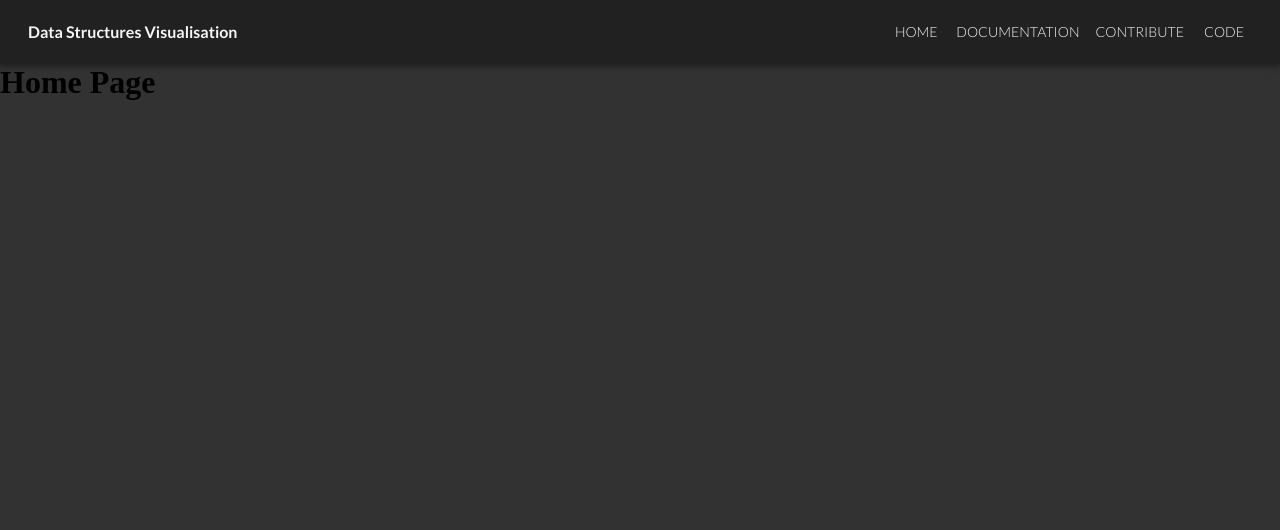
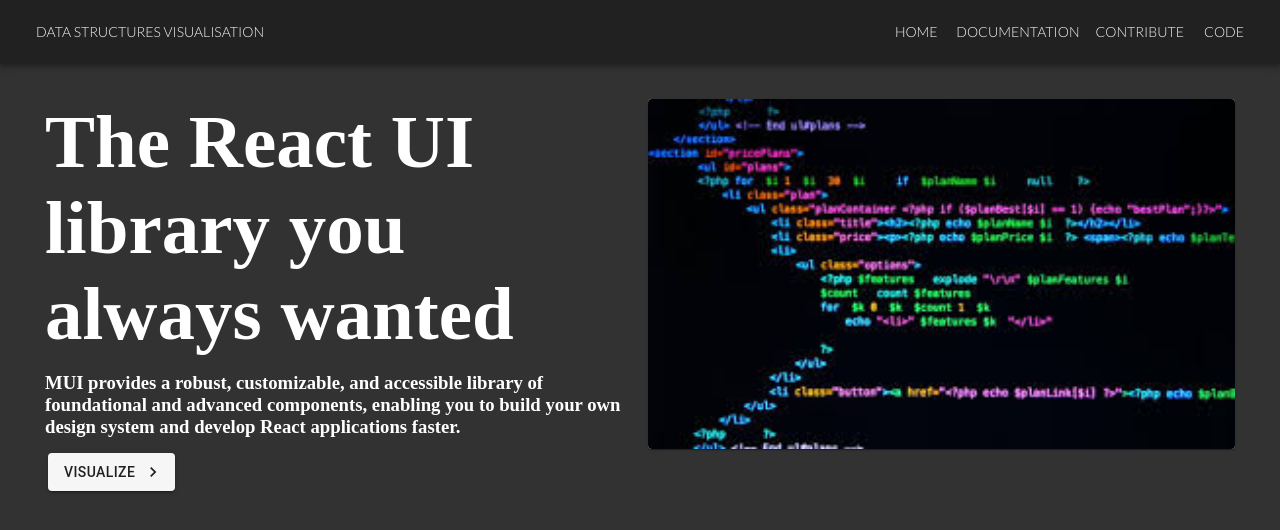
Before and after one commit to Narik118/DS-Visualisation, a React (Create React App) app in the folder dsvisual/: page / in a window 1280 px wide. Shown: the top 530 px of the page. Built offline with nearby package versions, Linux system fonts and the light colour scheme.

Commit message:
completed new home page edited navbar

```diff
--- a/dsvisual/src/App.js
+++ b/dsvisual/src/App.js
@@ -16,7 +16,7 @@
       <Navbar/>
       <Routes>
       <Route path='/' element={<Home/>}> </Route>
-      <Route path='Home' element={<LandingPage/>}> </Route>
+      <Route path='Dslist' element={<LandingPage/>}> </Route>
       <Route path='Stack' element={<Stack/>}></Route>
       <Route path='Array' element={<Array/>}></Route>
       <Route path='BST' element={<BFS/>}></Route>
--- a/dsvisual/src/components/Home.js
+++ b/dsvisual/src/components/Home.js
@@ -1,8 +1,45 @@
 import {React, useEffect, useState} from 'react'
+import '../styles.css'
+import { Button, Grid, Card, CardMedia } from '@mui/material'
+import home from '../images/home.jpg'
+import { makeStyles, styled } from '@mui/styles';
+import NavigateNextIcon from '@mui/icons-material/NavigateNext';
+import { createMuiTheme, ThemeProvider } from '@mui/material';
+
+const theme =  createMuiTheme({
+    palette:{
+        primary:{
+            main:'#f6f6f6'
+        }
+    },
+})
 
 const Home = () =>{
     return(
-        <h1>Home Page</h1>
+        <div id="landingGrid" className="homePage">
+            <ThemeProvider theme={theme}>
+            <Grid container spacing={2}>
+                <Grid item xs={12} sm={6} >
+                    <h1 className="textSize">The React UI library you always wanted</h1>
+                    <h3 className="homeAdjust">MUI provides a robust, customizable, and accessible library of foundational and advanced components, enabling you to build your own design system and develop React applications faster.</h3>
+                    <Button variant="contained" href="/Dslist" id="createId" endIcon={<NavigateNextIcon />}>Visualize</Button>
+                </Grid>
+                <Grid item xs={12} sm={6}>
+                    <Card>
+                       <CardMedia
+                         component="img"
+                         height="350"
+                         image={home}
+                         alt="Home imgage"
+                         sx={{
+                         objectFit:'fill'
+                         }}
+                        />
+                    </Card>
+                </Grid>
+            </Grid>
+            </ThemeProvider>
+        </div>
     )
 
 }
--- a/dsvisual/src/components/Navbar.js
+++ b/dsvisual/src/components/Navbar.js
@@ -43,11 +43,11 @@
           className={classes.menuButton}
         >
         </IconButton>
-        <Typography id="boldText" className={classes.title}>
-          Data Structures Visualisation
+         <Typography id="boldText" className={classes.title}>
+        <Button href="/" color="secondary">Data Structures Visualisation</Button>
         </Typography>
 
-        <Button color='secondary' href="/">Home</Button>
+        <Button color='secondary' href="/Dslist">Home</Button>
         <Button color='secondary' href="#text-buttons">Documentation</Button>
         <Button color='secondary' href="#text-buttons">Contribute</Button>
         <Button color='secondary' href="#text-buttons">Code</Button>
--- a/dsvisual/src/styles.css
+++ b/dsvisual/src/styles.css
@@ -52,3 +52,13 @@
 .outputSize{
     margin-top: 100px;
 }
+.homePage{
+    color: white;
+}
+.textSize{
+    font-size: 75px;
+}
+.homeAdjust{
+    margin-top: 15px;
+    margin-bottom: 15px;
+}
```
Also changed, not shown: dsvisual/src/images/home.jpg (added).
